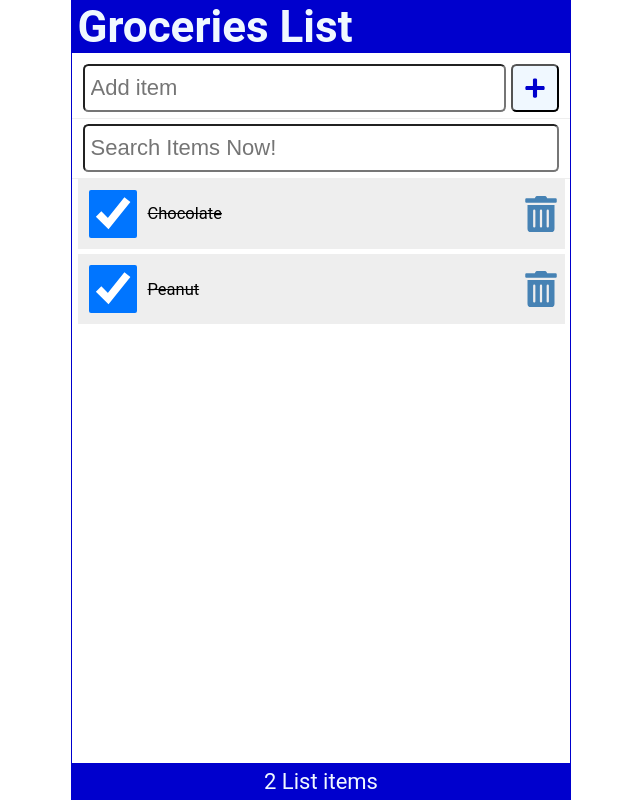
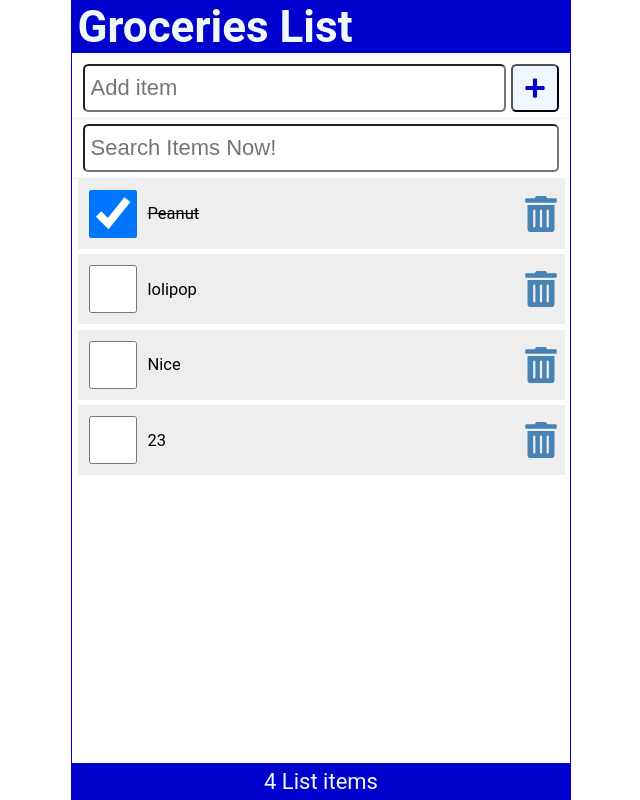
Before and after one commit to A108II/REACT-PROJECT, a React (Create React App) app: page / in a window 1280 px wide. Shown: the whole page, without its empty margins (319-959 px from the left). Built offline with nearby package versions, Linux system fonts and the light colour scheme; data requests are answered from the project's data file.

Commit message:
minor adjustments

```diff
--- a/data/db.json
+++ b/data/db.json
@@ -1,14 +1,24 @@
 {
   "items": [
-    {
-      "id": "1",
-      "checked": true,
-      "item": "Chocolate"
-    },
     {
       "id": "2",
       "checked": true,
       "item": "Peanut"
+    },
+    {
+      "id": "21",
+      "checked": false,
+      "item": "lolipop"
+    },
+    {
+      "id": "211",
+      "checked": false,
+      "item": "Nice"
+    },
+    {
+      "id": "2111",
+      "checked": false,
+      "item": "23"
     }
   ]
 }
--- a/src/App.js
+++ b/src/App.js
@@ -17,15 +17,15 @@ function App() {
   useEffect(() => {
     const fetchItems = async () => {
       try {
-      const response = await fetch(API_URL);
-      if(!response.ok) {
-        throw Error('Could not access to resources');
+        const response = await fetch(API_URL);
+        if (!response.ok) {
+          throw Error('Could not access to resources');
+        }
+        const listItems = await response.json(); // parsing to javascript object
+        setItems(listItems);
+        setFetchError(null)
       }
-      const listItems = await response.json();
-      setItems(listItems);
-      setFetchError(null)
-      }
-      catch(err) {
+      catch (err) {
         setFetchError(err.message);
       }
 
@@ -53,7 +53,7 @@ function App() {
     };
 
     const result = await apiRequest(API_URL, postOptions);
-    if(result) setFetchError(result);
+    if (result !== null) setFetchError(result);
   }
 
   const handleCheck = async (id) => {
@@ -69,11 +69,11 @@ function App() {
       headers: {
         'Content-type': 'application/json',
       },
-      body: JSON.stringify({checked: selectedItems[0].checked})
+      body: JSON.stringify({ checked: selectedItems[0].checked })
     }
     const reqUrl = `${API_URL}/${id}`;
     const result = await apiRequest(reqUrl, updateOptions);
-    if(result) setFetchError(result);
+    if (result !== null) setFetchError(result);
   }
 
   const handleDelete = async (id) => {
@@ -87,7 +87,7 @@ function App() {
     }
     const reqUrl = `${API_URL}/${id}`;
     const result = await apiRequest(reqUrl, deleteOptions);
-    if(result) setFetchError(result);
+    if (result) setFetchError(result);
   }
 
   const handleSubmit = (e) => {
@@ -136,6 +136,3 @@ function App() {
 }
 
 export default App;
-
-
-// npx json-server -p 3500 -w data/db.json: -p:port, -w:watch to start a json server
--- a/src/apiRequest.js
+++ b/src/apiRequest.js
@@ -1,10 +1,10 @@
 const apiRequest = async (url, optionsObj, errMessage = null) => {
   try {
     const response = await fetch(url, optionsObj);
-    if(!response) {
+    if (!response) {
       throw Error('Could not handle the request, try again!');
     }
-  } catch(err) {
+  } catch (err) {
     errMessage = err.message;
   }
   finally {
--- a/src/footer.js
+++ b/src/footer.js
@@ -1,9 +1,9 @@
-const Footer = ({length}) => {
+const Footer = ({ length }) => {
 
   return (
     <footer>
-     <p>{length} List {length === 1 ? "item" : "items"}</p>
-      </footer>
+      <p>{length} List {length === 1 ? "item" : "items"}</p>
+    </footer>
   )
 }
 
--- a/src/header.js
+++ b/src/header.js
@@ -1,4 +1,4 @@
-const Header = ({title}) => {
+const Header = ({ title }) => {
 
   return (
     <header>
@@ -6,8 +6,4 @@ const Header = ({title}) => {
     </header>
   )
 }
-
-Header.defaultProps = {
-  title: "Default Title"
-}
 export default Header
```
Also changed, not shown: src/addItem.js (+5 -7 lines), src/content.js (+10 -35 lines), src/listItems.js (+4 -4 lines), src/searchItem.js (+8 -9 lines).
